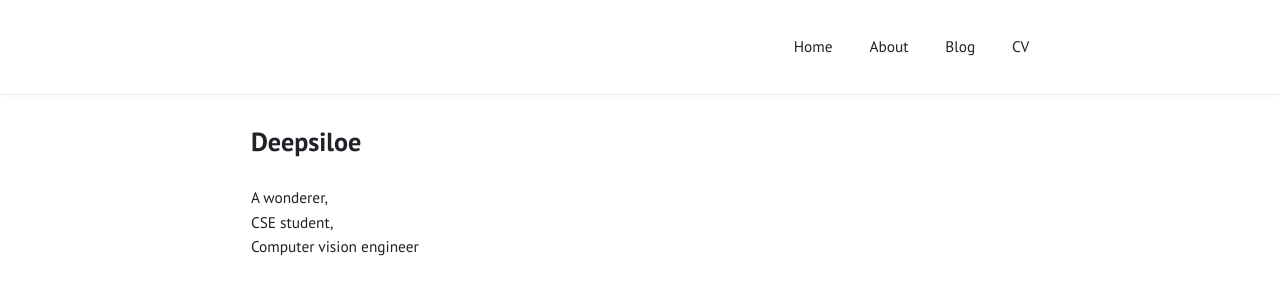
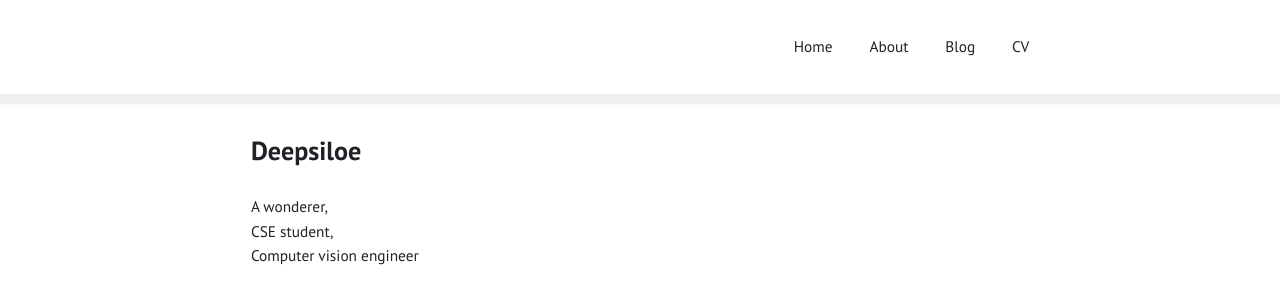
Before and after one commit to deepsiloe/deepsiloe.github.io, a Jekyll site: the page built from index.html, in a window 1280 px wide. Shown: the top 304 px of the page. Built offline with Jekyll 4.4.1, drawn with Linux system fonts in a browser that asks for light colours.

Commit message:
border test

```diff
--- a/assets/css/index.sass
+++ b/assets/css/index.sass
@@ -12,13 +12,13 @@
 body > header
   background: $light
   color: $dark
-  border-bottom: 4px solid reduce(14)
+  border-bottom: 10px solid reduce(14)
 
 {% else %}
 
 body > header
   box-shadow: 0 0 .6em rgba($dark, 0.04)
-  border-bottom: 1px solid reduce(14)
+  border-bottom: 10px solid reduce(14)
 
 {% endif %}
 
```
